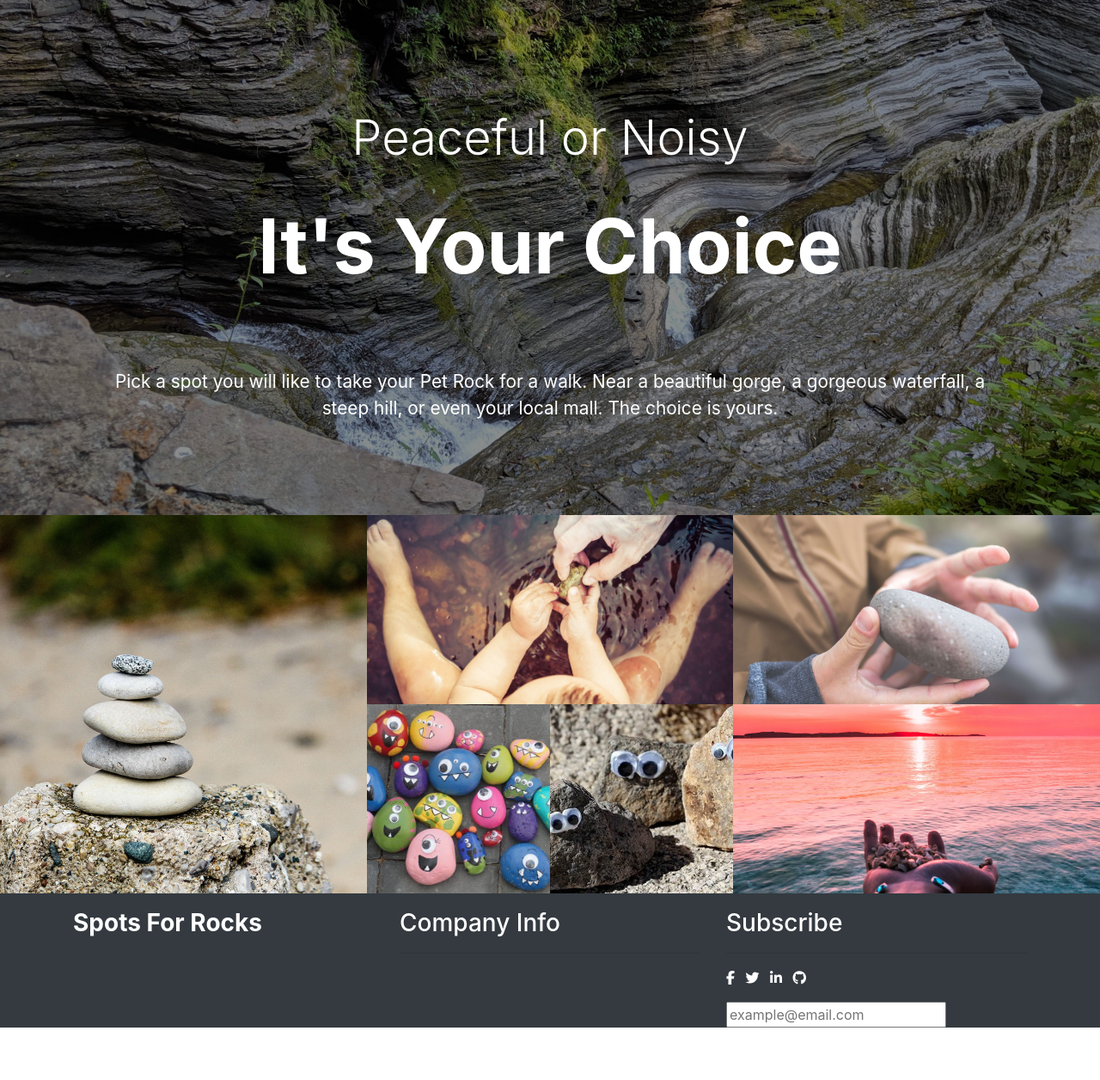
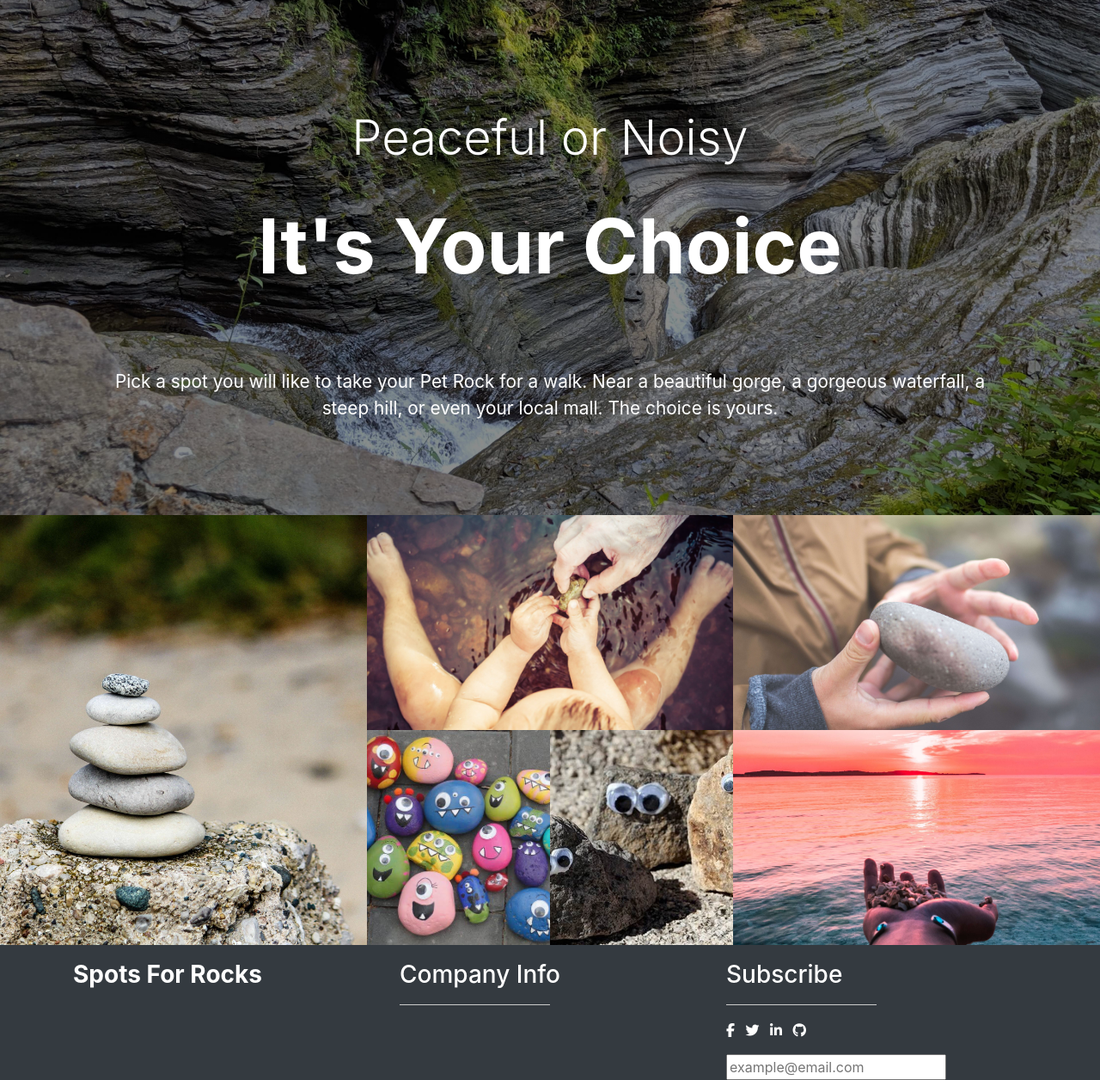
Before and after one commit to r-ilagan/spots-for-rocks, a Node server app: page / in a window 1280 px wide. Shown: the part 734-1990 px from the top of the page at 86% size. Before the commit the page ends 1929 px from the top, so only its background shows below. Run offline with Node 20, Linux system fonts and the light colour scheme; some libraries are stand-ins or nearby versions.

Commit message:
styled hr tags in footer

```diff
--- a/public/stylesheet/main.css
+++ b/public/stylesheet/main.css
@@ -44,20 +44,16 @@ h3 {
   padding: 3rem;
 }
 
-.gallery {
-  height: 440px;
-}
-
 .fit-image {
   width: 100%;
   object-fit: cover;
-  height: 220px; /* only if you want fixed height */
+  height: 250px; /* only if you want fixed height */
 }
 
 .gallery .first-img {
   width: 100%;
   object-fit: cover;
-  height: 440px;
+  height: 500px;
 }
 
 .footer {
@@ -67,3 +63,13 @@ h3 {
 .footer a {
   color: inherit;
 }
+
+.footer .row hr {
+  display: block;
+  height: 1px;
+  border: 0;
+  border-top: 1px solid #ccc;
+  margin: 1em 0;
+  padding: 0;
+  width: 50%;
+}
```
